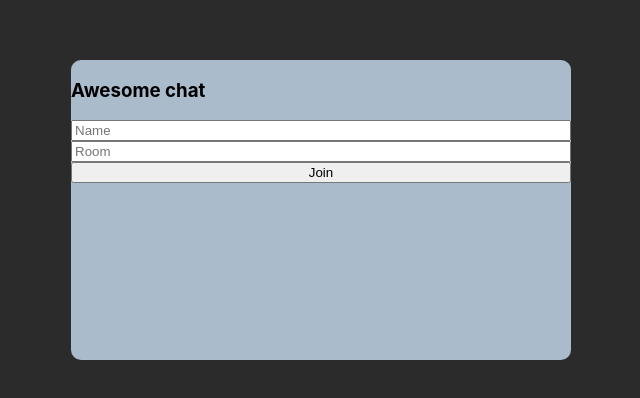
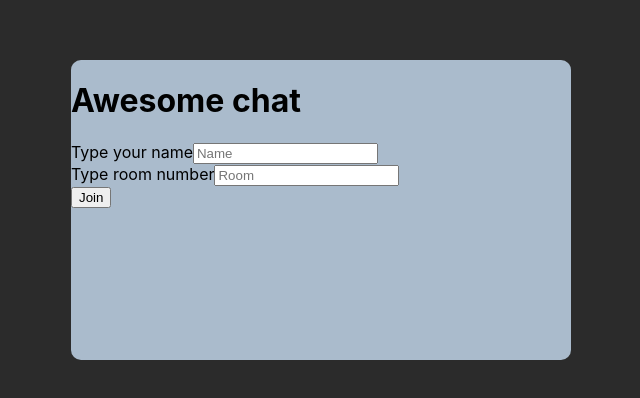
Before and after one commit to Hackerbot1488/chat.ts, a React (Create React App) app in the folder client/: page / in a window 1280 px wide. Shown: the part 190-588 px from the top of the page, without its empty margins (319-959 px from the left). Built offline with nearby package versions, Linux system fonts and the light colour scheme.

Commit message:
added wrappers

```diff
--- a/client/src/components/Auth/Auth.tsx
+++ b/client/src/components/Auth/Auth.tsx
@@ -8,15 +8,22 @@ export const Auth: React.FC<AuthProps> = ({ onAuth }) => {
 	const [name, setName] = useState("");
 	return (
 		<div className="auth-form">
-			<h3 className="auth-form__header">Awesome chat</h3>
+			<h1 className="auth-form__header">Awesome chat</h1>
+  <content className="auth-form__content">
+  <label for="name">Type your name</label>
 			<input
 				className="auth-form__input"
+   id="name"
 				placeholder="Name"
 				value={name}
 				onChange={(e: ChangeEvent<HTMLInputElement>) => setName(e.target.value)}
 			/>
+  </content>
+  <content className="auth-form__content">
+  <label for="room">Type room number</label>
 			<input
 				className="auth-form__input"
+   id="room"
 				placeholder="Room"
 				value={room}
 				onChange={(e: ChangeEvent<HTMLInputElement>) => setRoom(e.target.value)}
@@ -25,12 +32,15 @@ export const Auth: React.FC<AuthProps> = ({ onAuth }) => {
 					onAuth(room, name)
 				} */
 			/>
+  </content>
+  <content className="auth-form__content">
 			<button
 				className="auth-form__button"
 				onClick={() => room.trim() && name.trim() && onAuth(room, name)}
 			>
 				Join
 			</button>
+  </content>
 		</div>
 	);
 };
```
